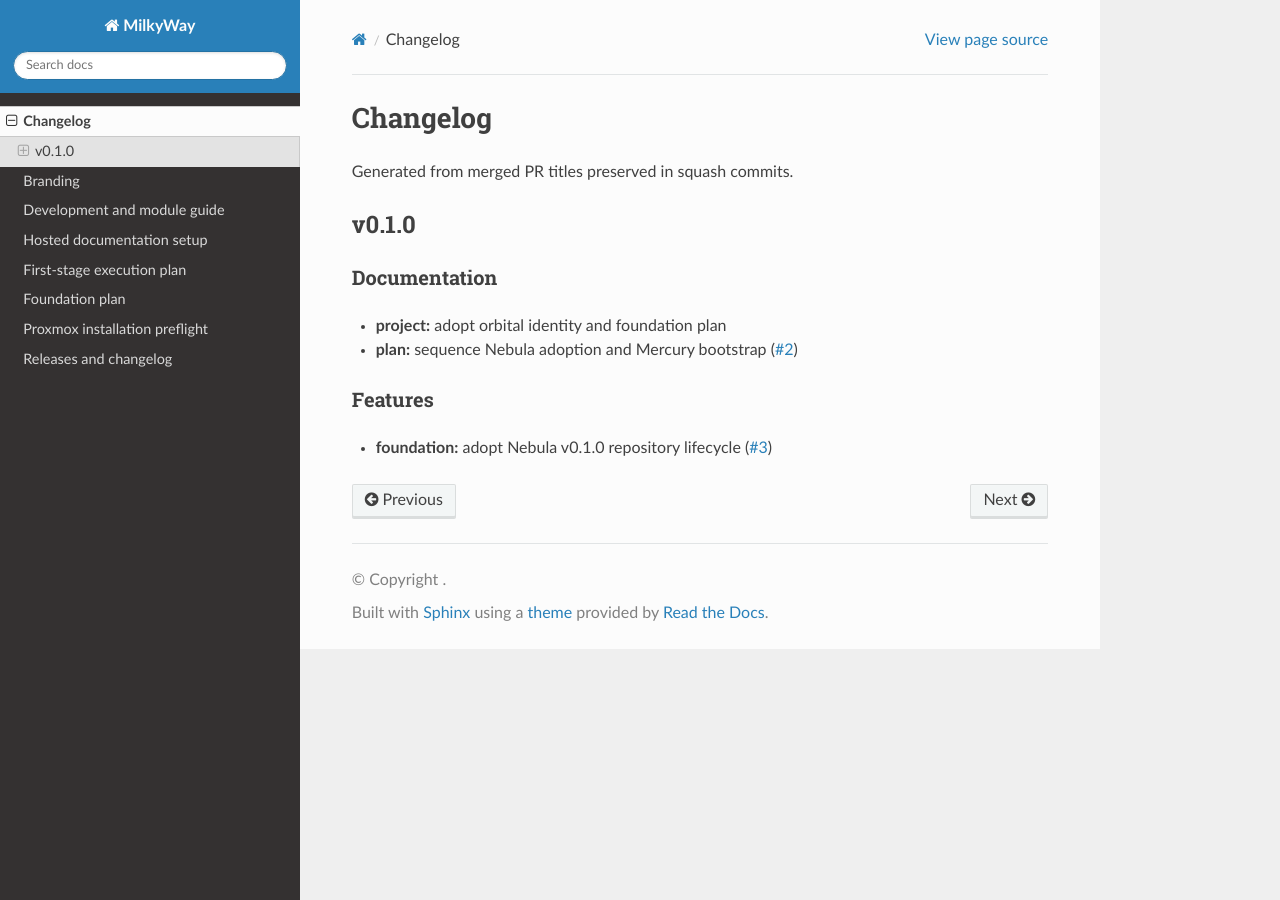
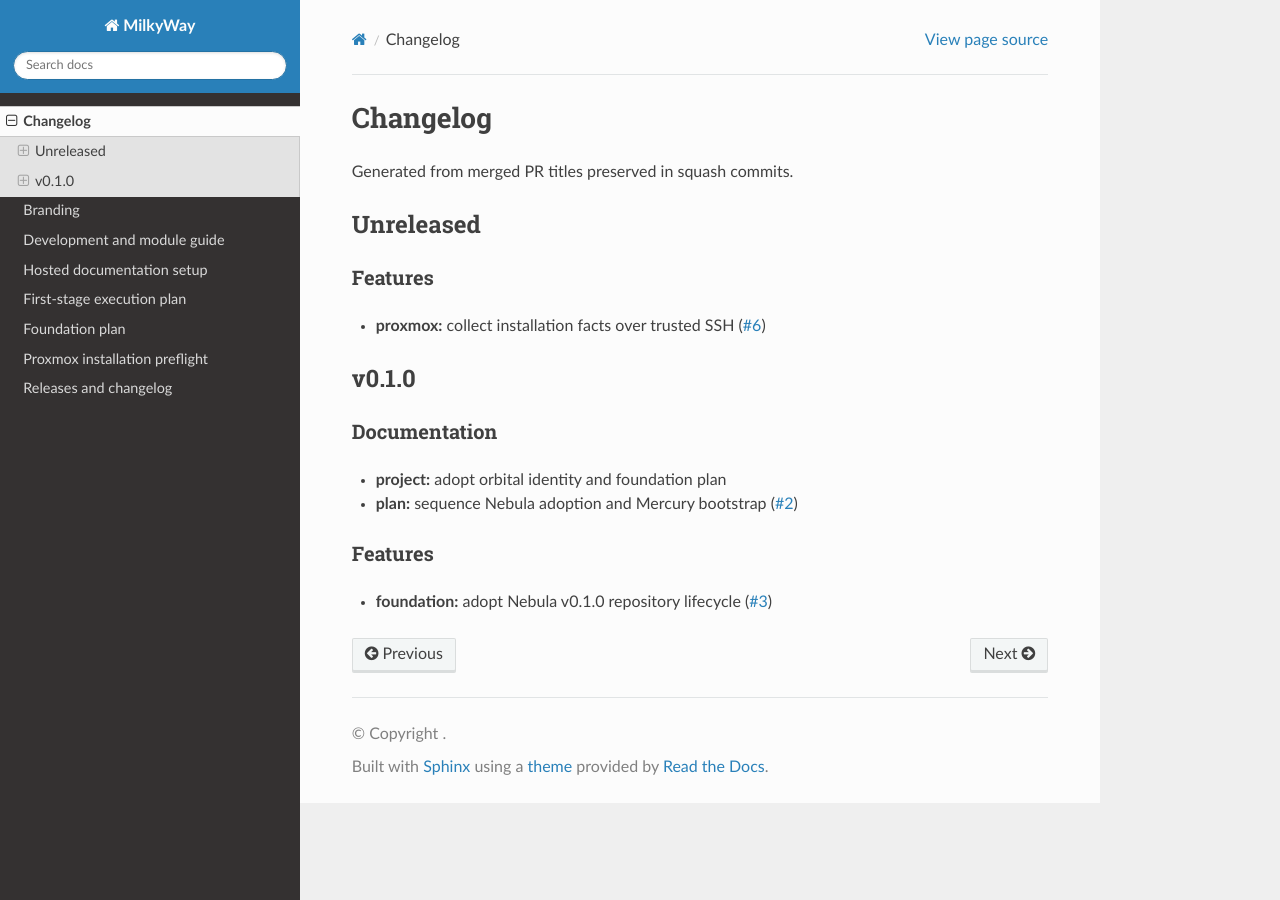
Before and after one commit to CafofoLabs/milkyway, a Sphinx documentation site: the page built from docs/CHANGELOG.md, in a window 1280 px wide. Built offline with Sphinx 7.4.7 and the Read the Docs theme 3.1.0, drawn with Linux system fonts in a browser that asks for light colours; the version number could not be read and is left out.

Commit message:
chore(changelog): refresh accepted history

```diff
--- a/docs/CHANGELOG.md
+++ b/docs/CHANGELOG.md
@@ -2,6 +2,10 @@
 
 Generated from merged PR titles preserved in squash commits.
 
+## Unreleased
+
+### Features
+- **proxmox:** collect installation facts over trusted SSH ([#6](https://github.com/CafofoLabs/milkyway/pull/6))
 ## v0.1.0
 
 ### Documentation
```
